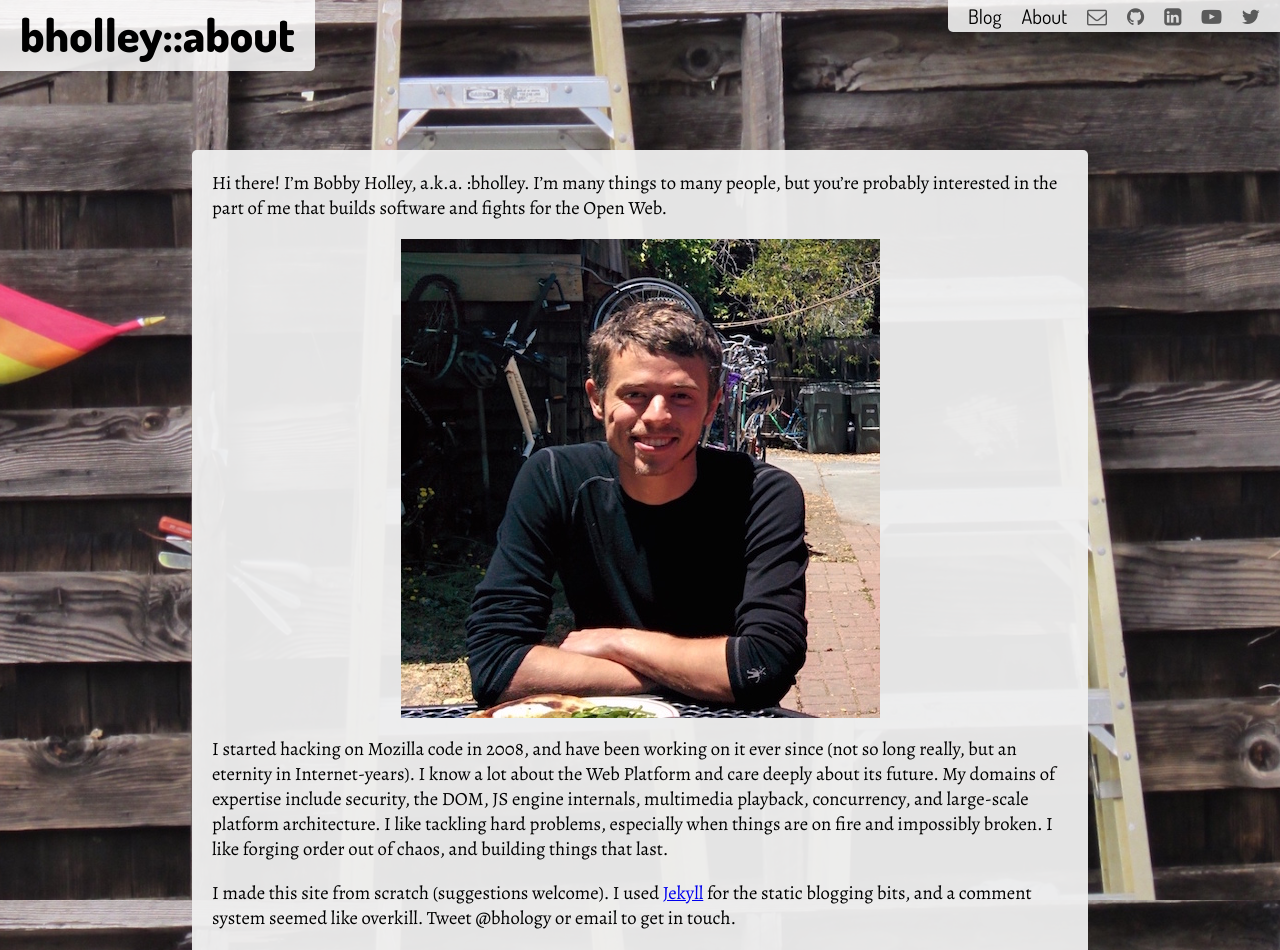
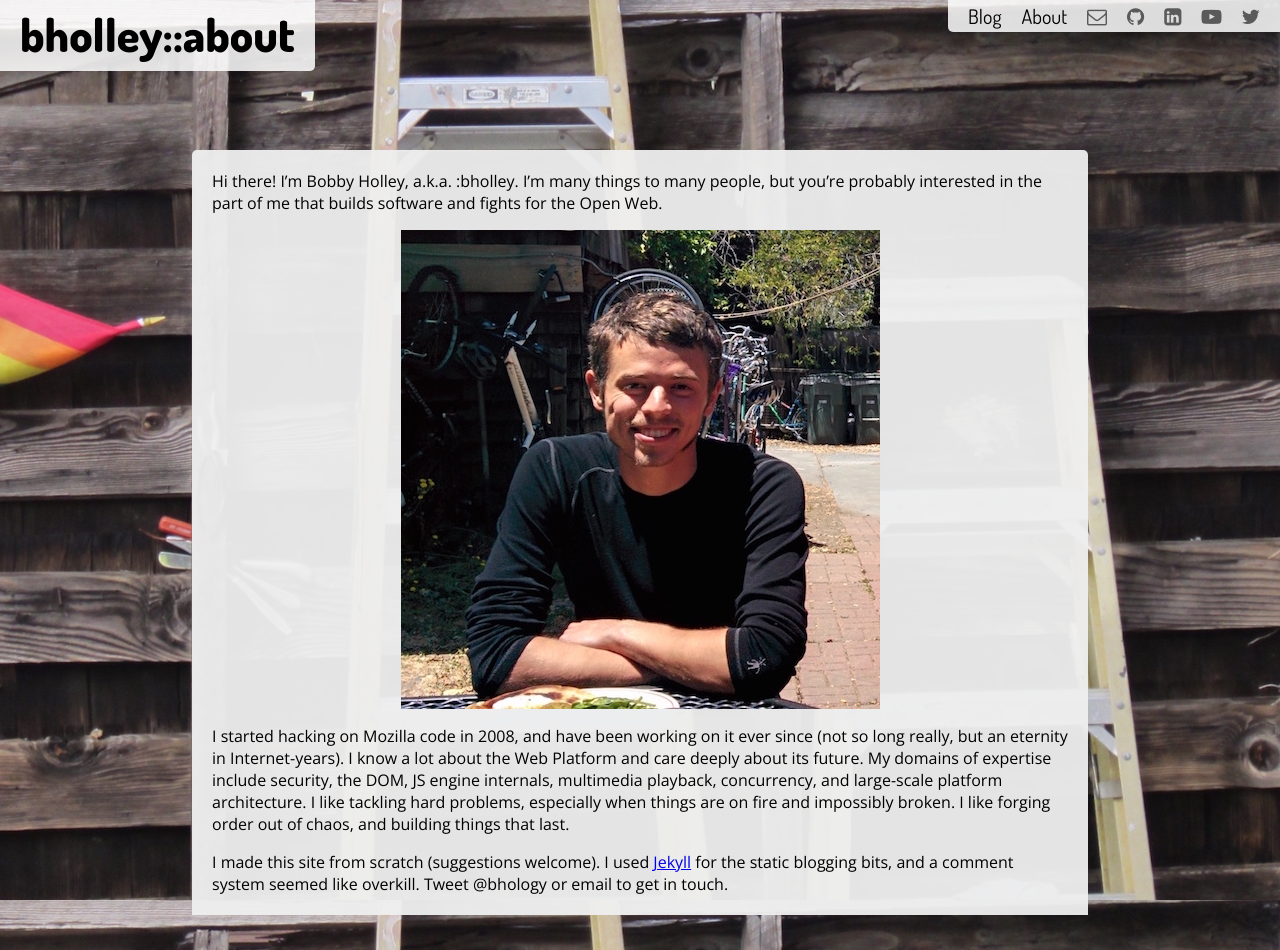
Before and after one commit to bholley/bholley.github.io, a Jekyll site: the page built from about.md, in a window 1280 px wide. Built offline with Jekyll 4.4.1, drawn with Linux system fonts in a browser that asks for light colours; nearby versions of some CDN libraries.

Commit message:
Refresh font to open sans.

```diff
--- a/_includes/head.html
+++ b/_includes/head.html
@@ -4,7 +4,8 @@
 <meta name="viewport" content="width=device-width, initial-scale=1">
 <meta name="description" content="{% if page.excerpt %}{{ page.excerpt | strip_html | strip_newlines | truncate: 160 }}{% else %}{{ site.description }}{% endif %}">
 
-<link href='https://fonts.googleapis.com/css?family=Alegreya%7CDosis:400,800' rel='stylesheet' type='text/css'>
+<link rel="preconnect" href="https://fonts.gstatic.com">
+<link href="https://fonts.googleapis.com/css2?family=Dosis:wght@400;800&family=Open+Sans&display=swap" rel="stylesheet">
 <link rel="stylesheet" href="https://maxcdn.bootstrapcdn.com/font-awesome/4.3.0/css/font-awesome.min.css">
 <link rel="stylesheet" href="{{ "/style.css" | prepend: site.baseurl }}">
 <link rel="canonical" href="{{ page.url | replace:'index.html','' | prepend: site.baseurl | prepend: site.url }}">
--- a/style.css
+++ b/style.css
@@ -150,8 +150,8 @@ body {
 }
 
 #contentpane {
-  font-family: 'Alegreya', serif;
-  font-size: 14pt;
+  font-family: 'Open Sans', sans-serif;
+  font-size: 12pt;
   background: rgba(240,240,240, 0.95); /* Mimic the effective color of the translucent bar at the top */
   position: relative; /* Use an explicit non-static position so that the absolutely-positioned div inside
                          will be positioned relative to us. */
```
